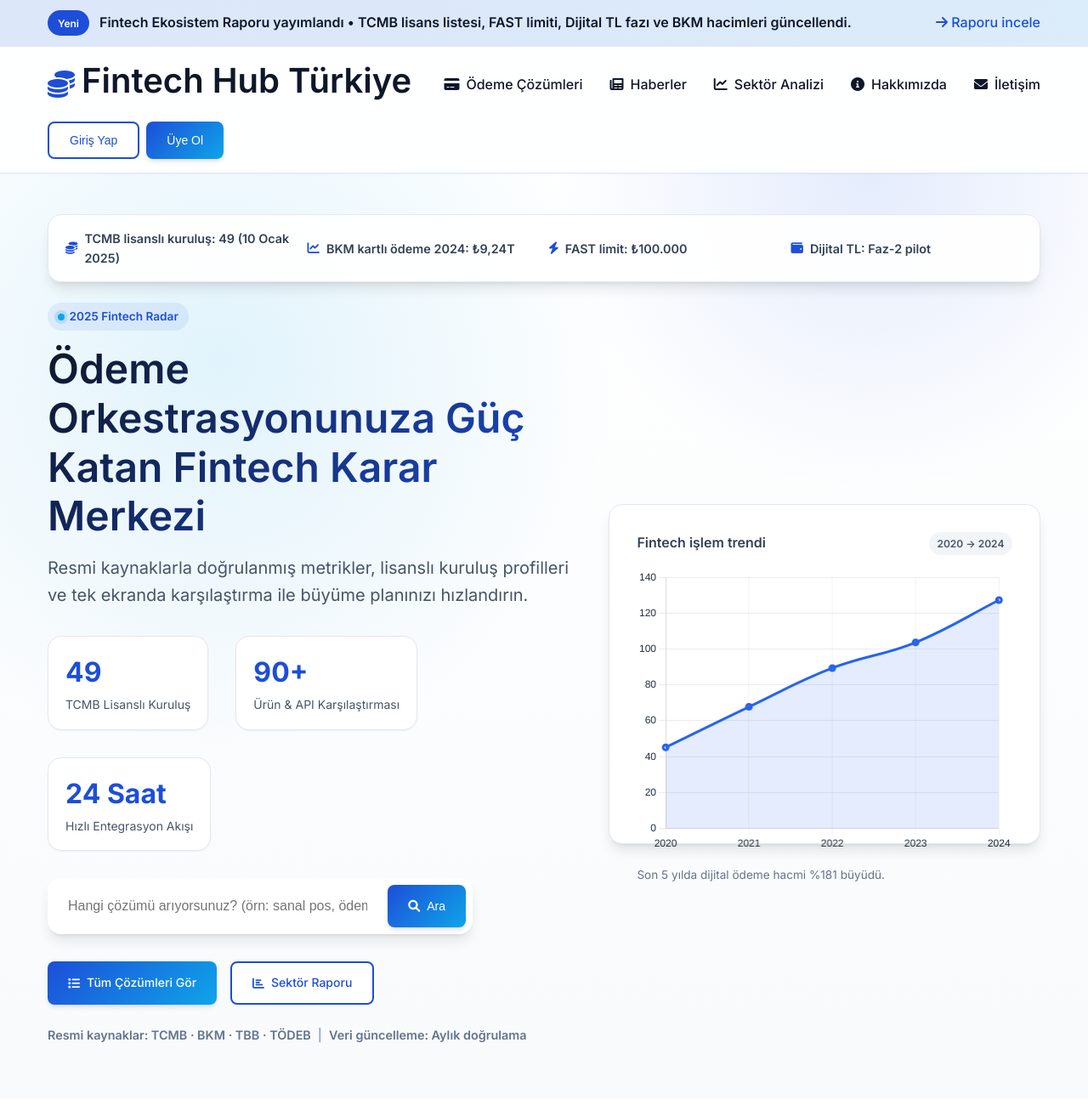
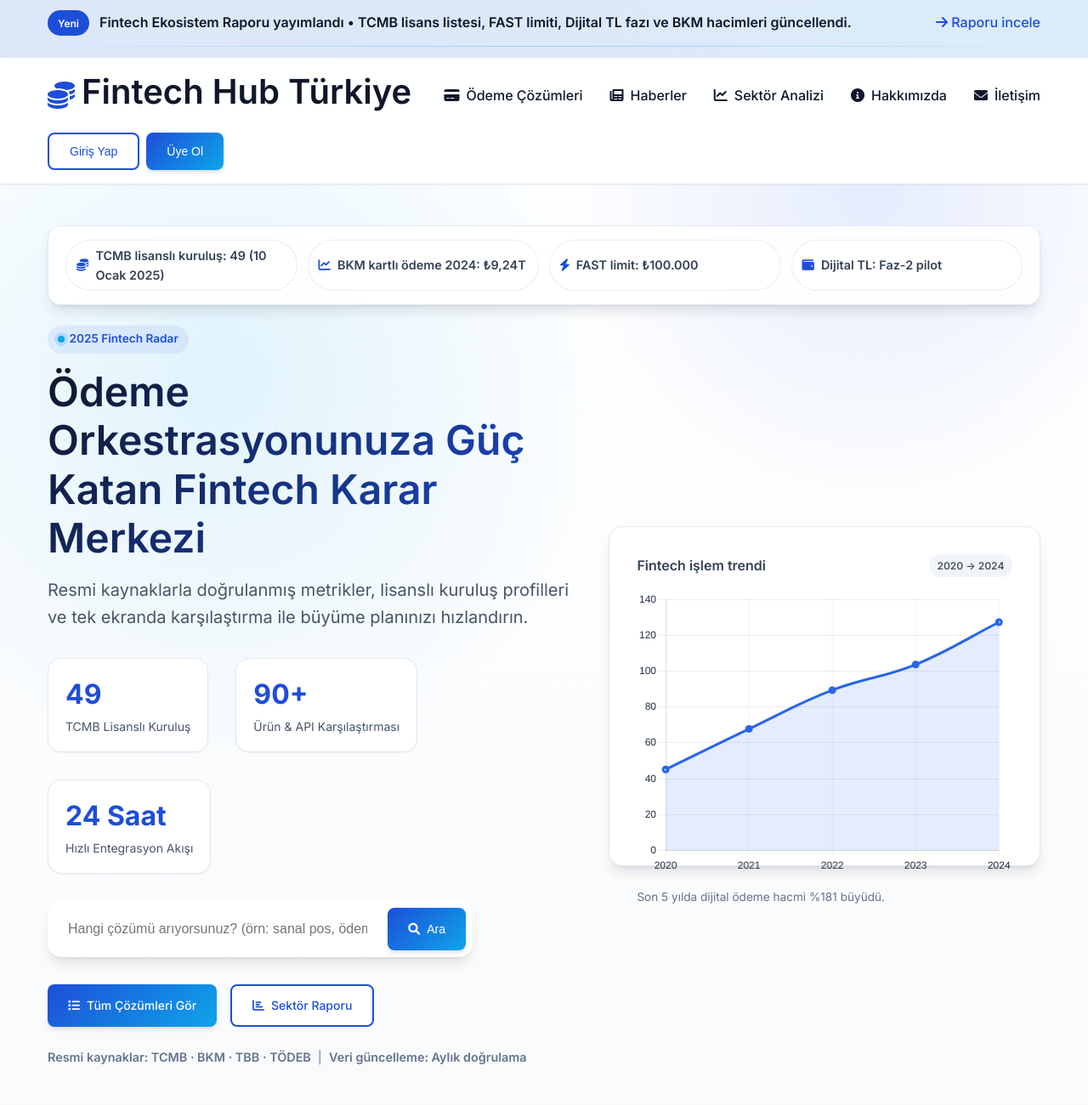
Before and after one commit to antonidashaci/fintechhub, a plain HTML site: page index.html in a window 1280 px wide. Shown: the top 1300 px of the page at 85% size. Drawn offline with nearby package versions, Linux system fonts and the light colour scheme.

Commit message:
Enhance buttons and data pill styling

```diff
--- a/style.css
+++ b/style.css
@@ -54,6 +54,14 @@
     border-bottom: 1px solid var(--border-color);
 }
 
+.announcement-bar::after {
+    content: '';
+    display: block;
+    height: 1px;
+    background: linear-gradient(90deg, transparent, rgba(14, 165, 233, 0.35), transparent);
+    margin-top: 0.75rem;
+}
+
 .announcement-content {
     display: flex;
     justify-content: space-between;
@@ -125,6 +133,8 @@
     cursor: pointer;
     transition: var(--transition);
     font-size: 0.875rem;
+    position: relative;
+    overflow: hidden;
 }
 
 .btn-primary {
@@ -158,6 +168,21 @@
 .btn-outline:hover {
     background: var(--gray-100);
     border-color: var(--gray-400);
+}
+
+.btn-primary::after,
+.btn-secondary::after {
+    content: '';
+    position: absolute;
+    inset: 0;
+    background: linear-gradient(120deg, rgba(255, 255, 255, 0.2), transparent);
+    opacity: 0;
+    transition: var(--transition);
+}
+
+.btn-primary:hover::after,
+.btn-secondary:hover::after {
+    opacity: 1;
 }
 
 /* Header */
@@ -249,6 +274,10 @@
     font-size: 0.9rem;
     color: var(--gray-700);
     font-weight: 600;
+    background: rgba(255, 255, 255, 0.9);
+    padding: 0.35rem 0.75rem;
+    border-radius: 999px;
+    border: 1px solid rgba(148, 163, 184, 0.2);
 }
 
 .data-pill i {
```
